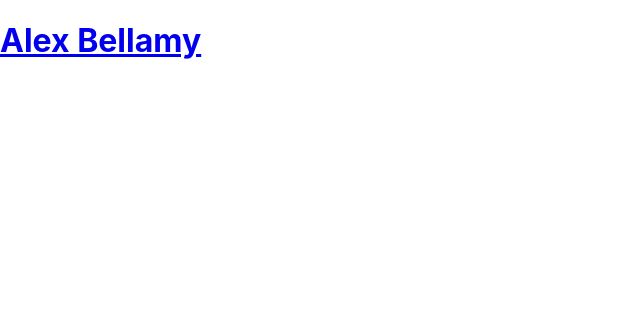
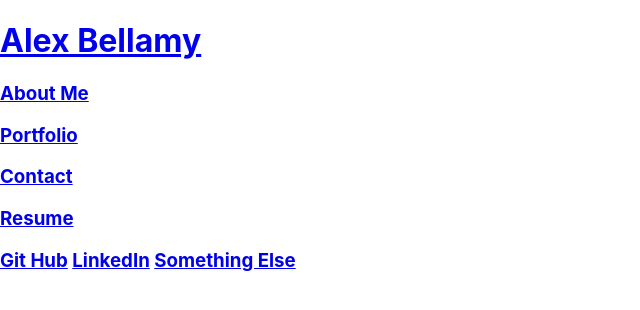
Before and after one commit to alextheordinary/react-portfolio, a React (Create React App) app: page / in a window 1280 px wide. Shown: the top 310 px of the page, without its empty margins (0-640 px from the left). Built offline with nearby package versions, Linux system fonts and the light colour scheme.

Commit message:
added in basic navigation and footer

```diff
--- a/src/App.js
+++ b/src/App.js
@@ -1,5 +1,7 @@
 import React from 'react';
 import Header from './components/Header';
+import Navigation from './components/Navigation';
+import Footer from './components/Footer';
 import { BrowserRouter as Router, Routes, Route } from 'react-router-dom';
 
 function App() {
@@ -7,6 +9,8 @@ function App() {
     <Router>
     <div>
       <Header />
+      <Navigation />
+      <Footer />
     </div>
     </Router>
   );
--- a/src/components/Footer.js
+++ b/src/components/Footer.js
@@ -0,0 +1,26 @@
+import React from 'react';
+import {Link} from 'react-router-dom';
+
+const Footer = () => {
+    return (
+        <footer>
+            <div>
+                <h3>
+                <Link to="/">
+                    Git Hub
+                </Link>
+                {" "}
+                <Link to="/">
+                    LinkedIn
+                </Link>
+                {" "}
+                <Link to="/">
+                    Something Else
+                </Link>
+                </h3>
+            </div>
+        </footer>
+    );
+};
+
+export default Footer;
--- a/src/components/Navigation.js
+++ b/src/components/Navigation.js
@@ -0,0 +1,23 @@
+import React from 'react';
+import { Link } from 'react-router-dom';
+
+const Navigation = () => {
+    return (
+        <div>
+            <Link to="/aboutme">
+                <h3>About Me</h3>
+            </Link>
+            <Link to="/portfolio">
+                <h3>Portfolio</h3>
+            </Link>
+            <Link to="/contact">
+                <h3>Contact</h3>
+            </Link>
+            <Link to="/resume">
+                <h3>Resume</h3>
+            </Link>
+        </div>
+    );
+};
+
+export default Navigation;
```
